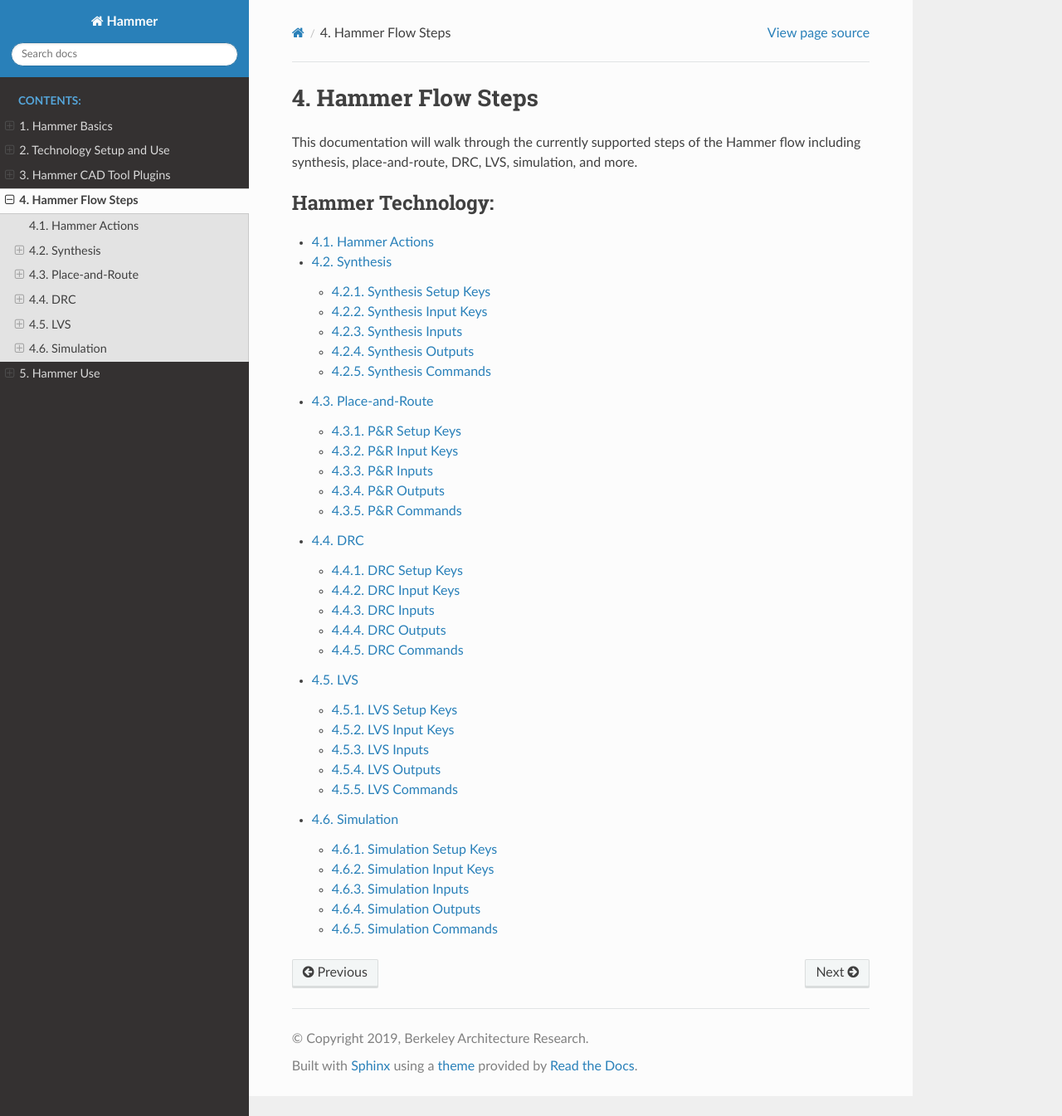
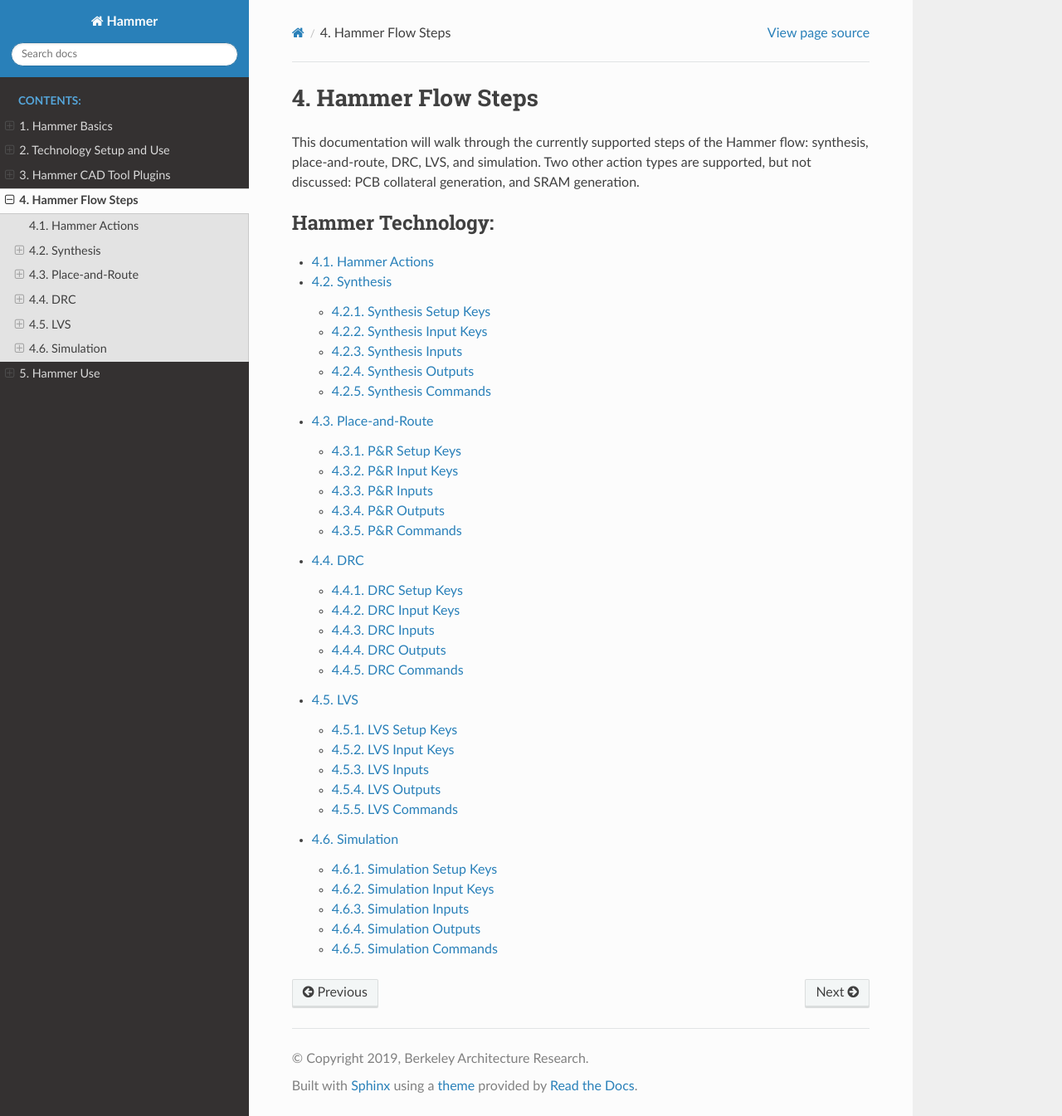
Before and after one commit to ucb-bar/hammer, a Sphinx documentation site: the page built from doc/Hammer-Flow/index.rst, in a window 1280 px wide and 1345 px high. Shown: the whole window at 83% size. Built offline with Sphinx 7.4.7 and the Read the Docs theme 2.0.0, drawn with Linux system fonts in a browser that asks for light colours; pages that are not in the unit, such as notebooks, are missing from menus.

Commit message:
nitpicks 9

```diff
--- a/doc/Hammer-Flow/index.rst
+++ b/doc/Hammer-Flow/index.rst
@@ -1,7 +1,7 @@
 Hammer Flow Steps
 ========================================
 
-This documentation will walk through the currently supported steps of the Hammer flow including synthesis, place-and-route, DRC, LVS, simulation, and more.
+This documentation will walk through the currently supported steps of the Hammer flow: synthesis, place-and-route, DRC, LVS, and simulation. Two other action types are supported, but not discussed: PCB collateral generation, and SRAM generation.
 
 .. toctree::
    :maxdepth: 2
```
